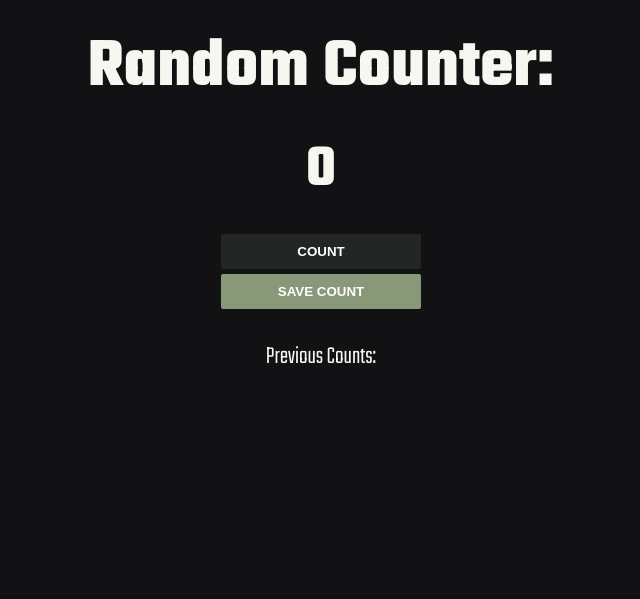
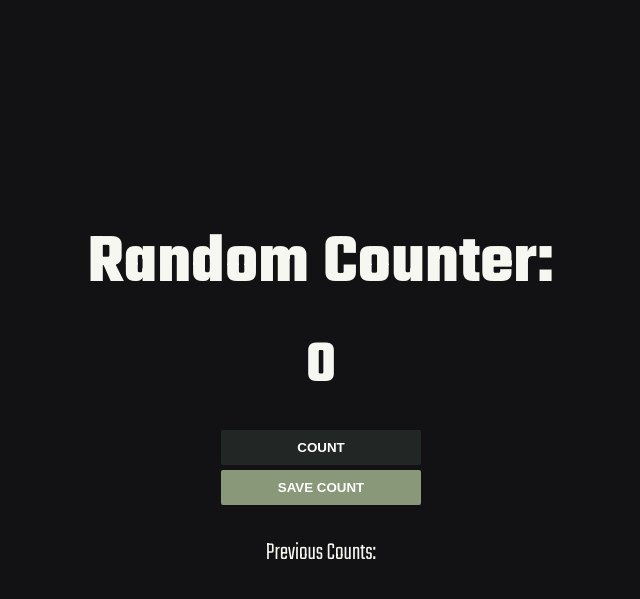
Before and after one commit to enlistedmango/scrimba-counter-app, a website built with Vite: page index.html in a window 1280 px wide. Shown: the whole page, without its empty margins (319-959 px from the left). Built offline with nearby package versions, Linux system fonts and the light colour scheme.

Commit message:
fixing item display

```diff
--- a/index.css
+++ b/index.css
@@ -1,12 +1,13 @@
 body {
     background-color: #121113;
     font-family: "Teko", sans-serif;
-    font-optical-sizing: auto;
     font-weight: 200;
-    font-style: normal;
-    text-align: center;
     color: #F7F7F2;
-    align-content: center;
+    display: flex;
+    justify-content: center;
+    align-items: center;
+    height: 100vh;
+    margin: 0;
 }
 
 #container {
```
